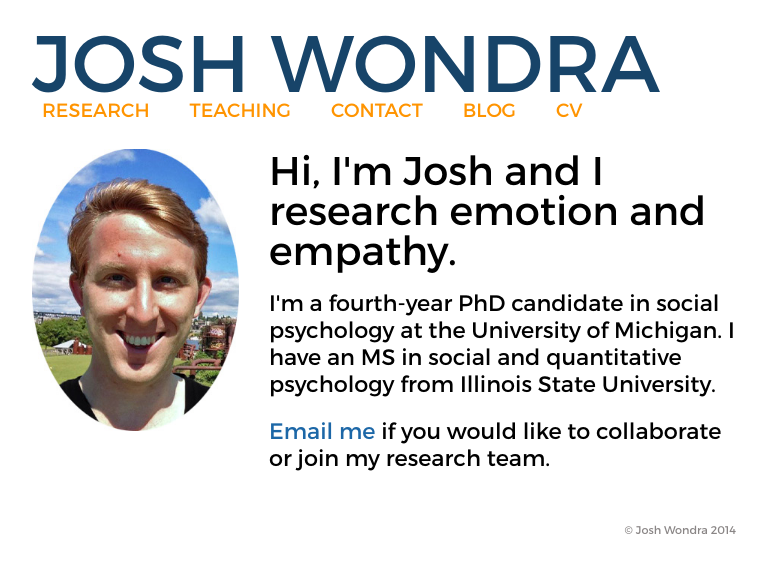
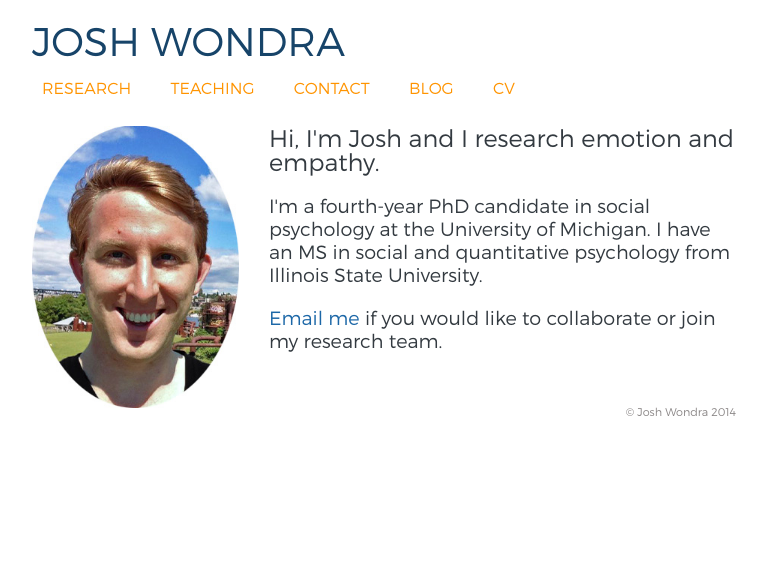
Before and after one commit to joshwondra/joshwondra.com, a Jekyll site: the page index.html, which Jekyll copies as it is, in a window 1280 px wide. Shown: the top 573 px of the page, without its empty margins (256-1023 px from the left). Built offline with Jekyll 4.4.1, drawn with Linux system fonts in a browser that asks for light colours.

Commit message:
Update website

```diff
--- a/blog.html
+++ b/blog.html
@@ -22,7 +22,7 @@
 	<div id="container">
 
 		<header>
-			<a href="index.html">Josh Wondra</a>
+			<a href="index.html"><h1>Josh Wondra</h1></a>
 		</header>
 
 		<div id="nav">
@@ -48,9 +48,9 @@
 
 		<div id="content">
 			<div id="copy">
-				<h2><a href="http://mundanepsych.wordpress.com">Mundane Details of Psychology Research</a></h2>
+				<h3><a href="http://mundanepsych.wordpress.com">Mundane Details of Psychology Research</a></h3>
 				<p>Treats the day-to-day decision making that psychologists have to do. Topics include managing research assistants, planning the pace of research, costs of research, and more.</p>
-				<h2><a href="http://psychstatsworkshop.wordpress.com/">Statistics Workshop for Psychologists</a></h2>
+				<h3><a href="http://psychstatsworkshop.wordpress.com/">Statistics Workshop for Psychologists</a></h3>
 				<p>This blog is used to write short statistics and R lessons for my research assistants, but I make it publicly available.</p>
 			</div>
 		</div>
--- a/contact.html
+++ b/contact.html
@@ -22,7 +22,7 @@
 	<div id="container">
 
 		<header>
-			<a href="index.html">Josh Wondra</a>
+			<a href="index.html"><h1>Josh Wondra</h1></a>
 		</header>
 
 		<div id="nav">
--- a/css/style.css
+++ b/css/style.css
@@ -36,7 +36,7 @@ h1 {
 }
 
 h2 {
-	font-size: 2em;
+	font-size: 1.5em;
 	line-height: 100%;
 	padding-bottom: 20px;
 }
@@ -45,7 +45,7 @@ h2 {
 
 @font-face {
 	font-family: "Montserrat";
-	src: url("../fonts/Montserrat-Regular.otf") format("opentype");
+	src: url("../fonts/Montserrat-Light.otf") format("opentype");
 }
 
 /*@font-face {
@@ -75,9 +75,8 @@ a {
 /* 8. BANNER */
 
 header {
-	color: #174469;
+	color: #043c6b;
 	font-family: "Montserrat", helvetica, sans-serif;
-	font-size: 5em;
 	text-transform: uppercase;
 }
 
@@ -91,7 +90,7 @@ header a, a:visited {
 	clear: both;
 	text-transform: uppercase;
 	font-family: "Montserrat", helvetica, sans-serif;
-	font-size: 1.2em;
+	font-size: 1em;
 }
 
 #nav li {
@@ -122,6 +121,7 @@ header a, a:visited {
 #content {
 	margin-top: 30px;
 	font-family: "Montserrat", helvetica, sans-serif;
+	color: #333a40;
 }
 
 #home-photo {
@@ -143,7 +143,7 @@ header a, a:visited {
 }
 
 #copy p{
-	font-size:1.4em;
+	font-size:1.2em;
 	line-height: 120%;
 	padding-bottom: 20px;
 }
--- a/index.html
+++ b/index.html
@@ -22,7 +22,7 @@
 	<div id="container">
 
 		<header>
-			<a href="index.html">Josh Wondra</a>
+			<a href="index.html"><h1>Josh Wondra</h1></a>
 		</header>
 
 		<div id="nav">
@@ -51,7 +51,7 @@
 				<img id="home-photo" src="img/portrait.jpg">
 			</div>
 			<div id="copy">
-				<h1>Hi, I'm Josh and I research emotion and empathy.</h1>
+				<h2>Hi, I'm Josh and I research emotion and empathy.</h2>
 				<p>I'm a fourth-year PhD candidate in social psychology at the University of Michigan. I have an MS in social and quantitative psychology from Illinois State University.</p>
 				<p><a href="mailto:jdwondra@umich.edu">Email me</a> if you would like to collaborate or join my research team.</p>
 			</div>
--- a/research.html
+++ b/research.html
@@ -22,7 +22,7 @@
 	<div id="container">
 
 		<header>
-			<a href="index.html">Josh Wondra</a>
+			<a href="index.html"><h1>Josh Wondra</h1></a>
 		</header>
 
 		<div id="nav">
--- a/teaching.html
+++ b/teaching.html
@@ -22,7 +22,7 @@
 	<div id="container">
 
 		<header>
-			<a href="index.html">Josh Wondra</a>
+			<a href="index.html"><h1>Josh Wondra</h1></a>
 		</header>
 
 		<div id="nav">
```
Also changed, not shown: img/favicon.png.
